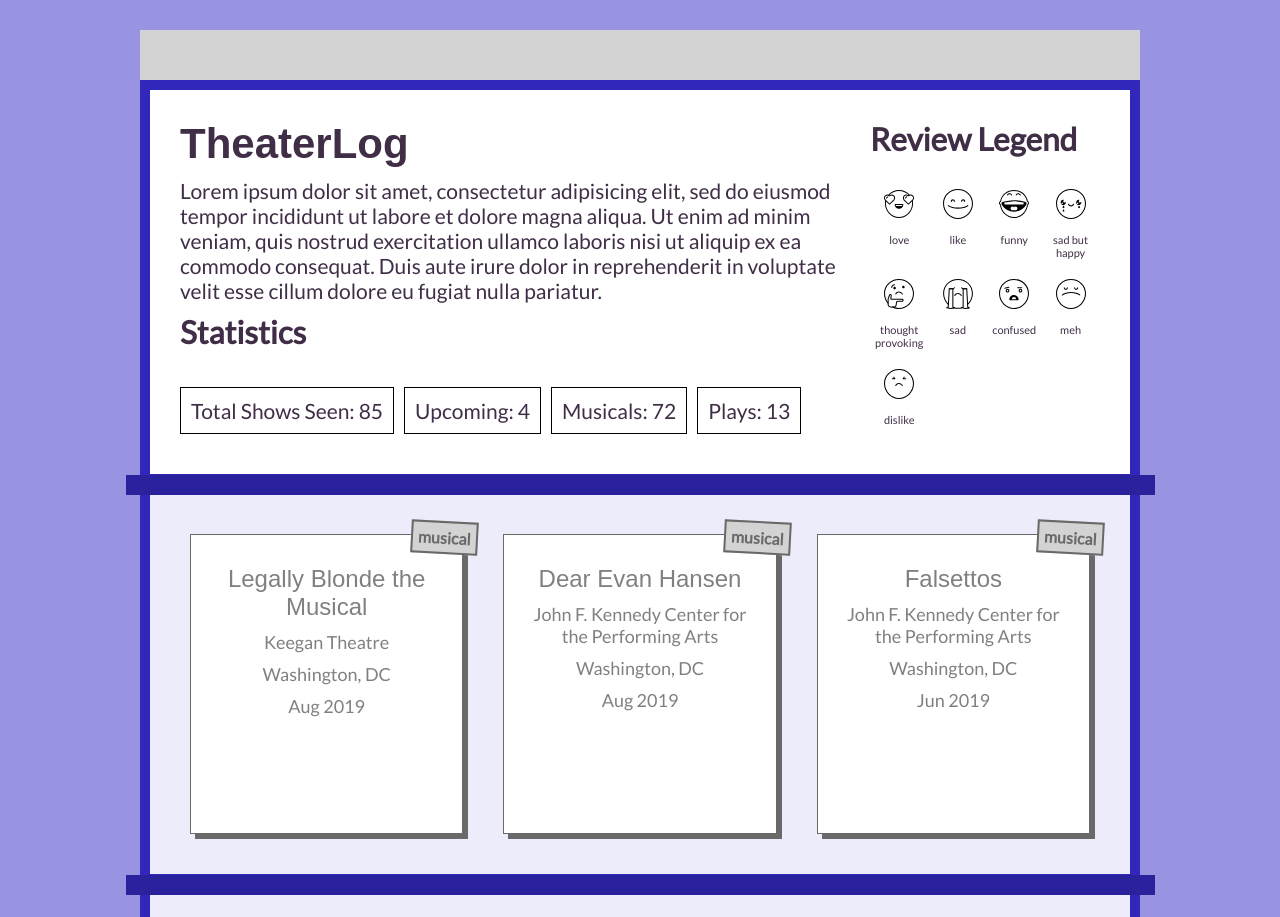
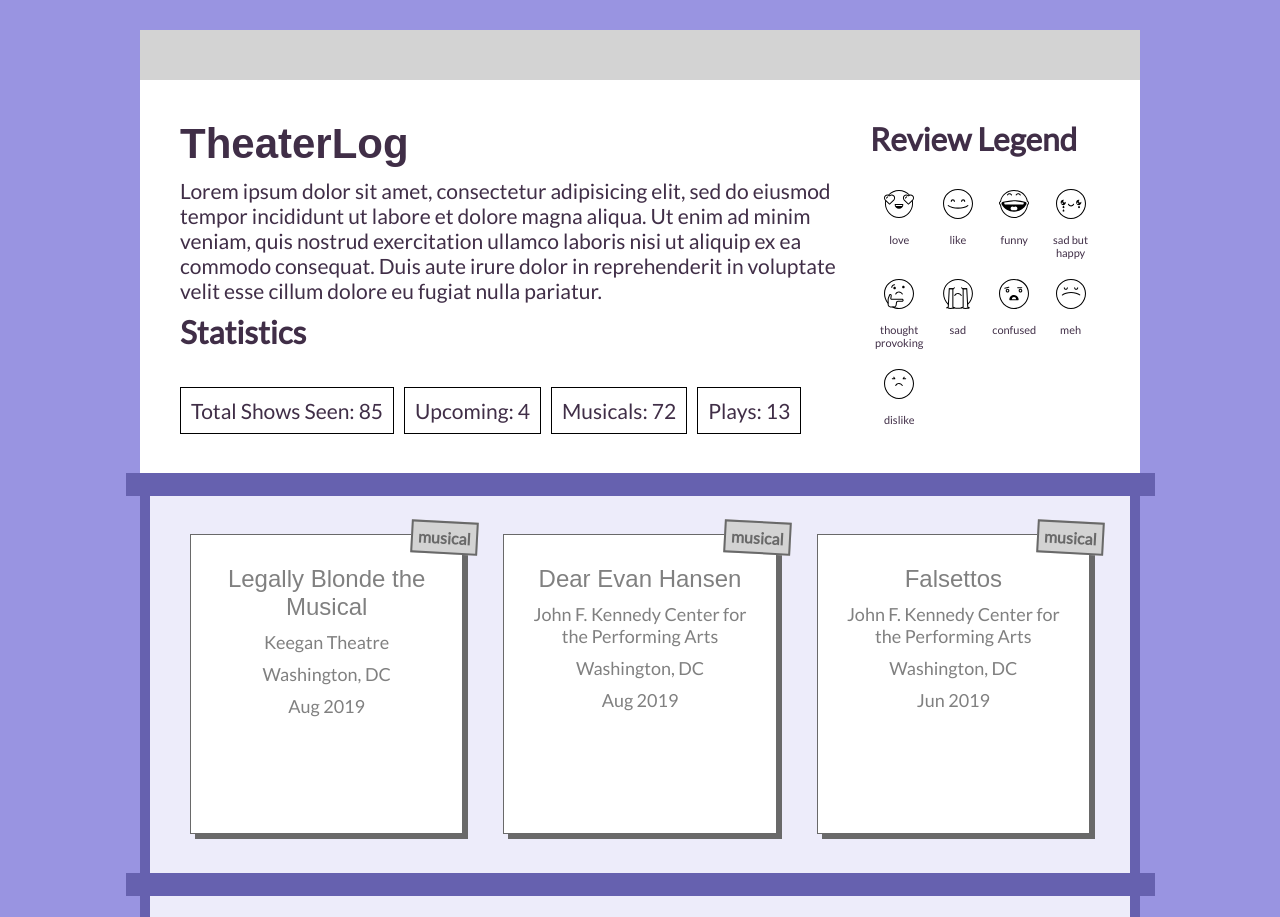
Before and after one commit to brittanyrw/theaterlog, a Vue app: page / in a window 1280 px wide. Shown: the top 917 px of the page. Built offline with nearby package versions, Linux system fonts and the light colour scheme; a web font is replaced by a local one.

Commit message:
update color scheme for row borders

```diff
--- a/src/components/Hero.vue
+++ b/src/components/Hero.vue
@@ -94,7 +94,7 @@ export default {
   .statistics {
     background-color: white;
     padding: 30px;
-    border: 10px solid #3128BB;
+    border: 10px solid white;
     display: grid;
     grid-template-columns: 1.5fr .5fr;
     grid-auto-rows: auto;
--- a/src/components/Shows.vue
+++ b/src/components/Shows.vue
@@ -71,17 +71,17 @@ export default {
 		grid-gap: 40px;
 		padding: 40px;
 		min-height: 400px;
-		border: 10px solid #3128BB;
+		border: 10px solid #6661af;
 		position: relative;
 	}
 	.row:after {
 		position: absolute;
 		content: '';
-		height: 20px;
+		height: 23px;
 		width: 105%;
 		left: -2.5%;
-		top: -5%;
-		background-color: #2A229D;
+		top: -5.5%;
+		background-color: #6661af;
 	}
 	.show {
 		padding: 20px 25px;
```
